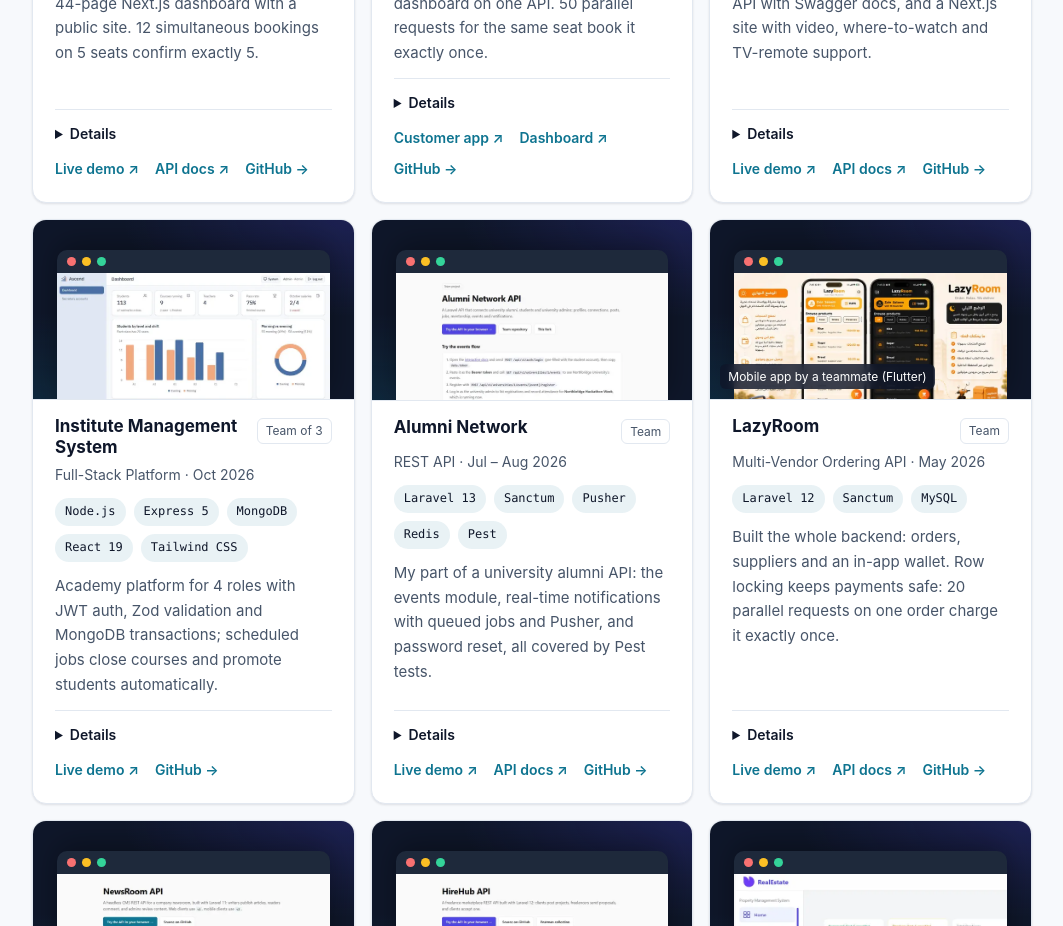
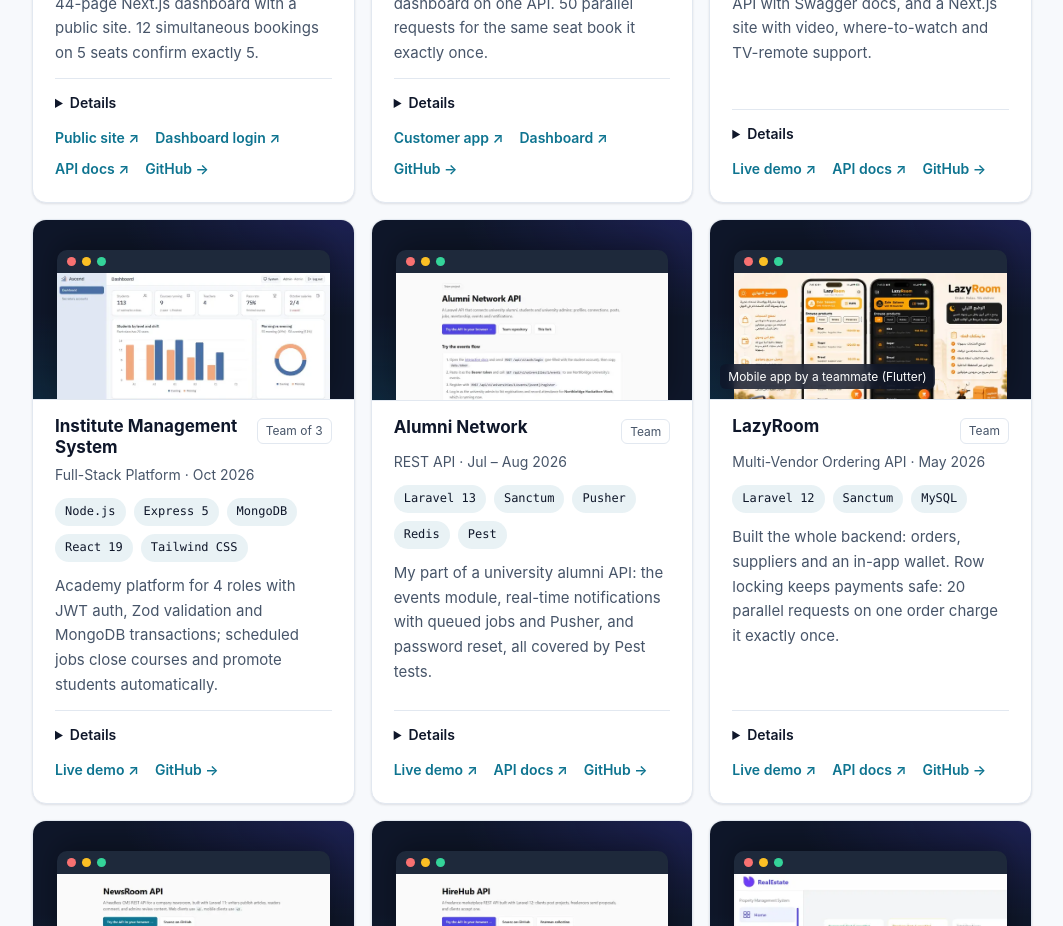
Before and after one commit to hasan123dayoub-del/portfolio, a React (Vite) app: page / in a window 1280 px wide. Shown: the part 3780-4706 px from the top of the page, without its empty margins (108-1171 px from the left). Built offline with nearby package versions, Linux system fonts and the light colour scheme.

Commit message:
TakeMeHigh: link the dashboard login next to the public site (site and CV)

```diff
--- a/cv/cv.html
+++ b/cv/cv.html
@@ -62,7 +62,7 @@
     <h2>Selected Projects</h2>
     <div class="item">
       <div class="row"><h3><b>TakeMeHigh | Travel Agency System</b> (Individual)</h3><span class="date">Nov 2026</span></div>
-      <div class="tech">NestJS 12, TypeScript, Prisma, PostgreSQL, Next.js 16 | github.com/hasan123dayoub-del/TakeMeHigh | Live: takemehigh-hasan.vercel.app | API docs: takemehigh-api-hasan.vercel.app/api/docs</div>
+      <div class="tech">NestJS 12, TypeScript, Prisma, PostgreSQL, Next.js 16 | github.com/hasan123dayoub-del/TakeMeHigh | Public site: takemehigh-hasan.vercel.app | Dashboard login: takemehigh-hasan.vercel.app/login | API docs: takemehigh-api-hasan.vercel.app/api/docs</div>
       <ul><li>Built solo a 165-endpoint NestJS 12 + Prisma API over 45 PostgreSQL models (rotating JWT refresh tokens, 4 roles, branch scoping, database triggers) and a 44-page Next.js dashboard; 62 tests in CI, live on Vercel.</li></ul>
     </div>
     <div class="item">
--- a/src/data.ts
+++ b/src/data.ts
@@ -147,6 +147,8 @@ export const projects: Project[] = [
     image: 'projects/takemehigh-dashboard.jpg',
     imageCaption: 'Admin dashboard (Arabic UI)',
     live: 'https://takemehigh-hasan.vercel.app',
+    liveLabel: 'Public site',
+    links: [{ label: 'Dashboard login', url: 'https://takemehigh-hasan.vercel.app/login' }],
     docs: 'https://takemehigh-api-hasan.vercel.app/api/docs',
   },
   {
```
Also changed, not shown: 1 other file (tests, documents, lock files or other folders).
